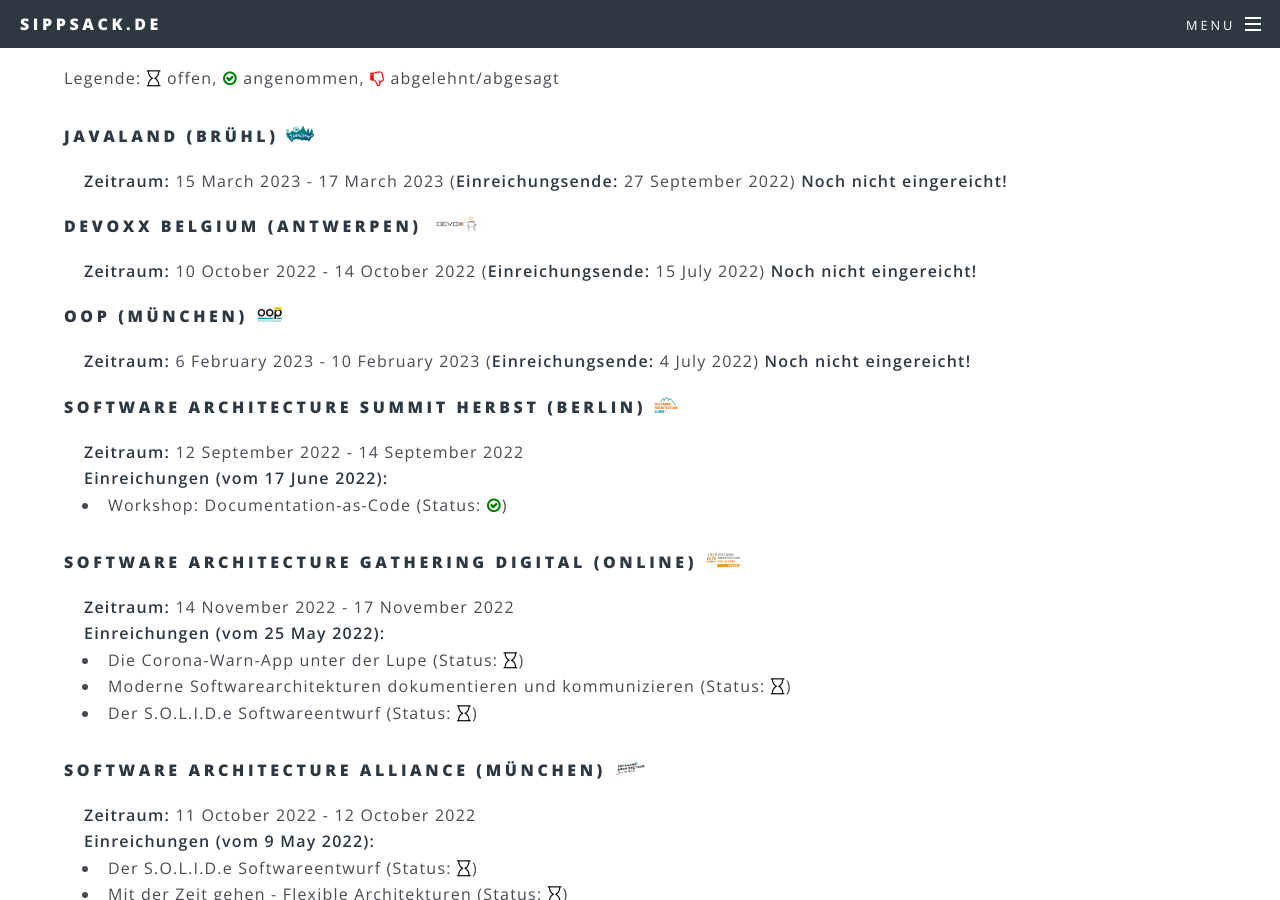
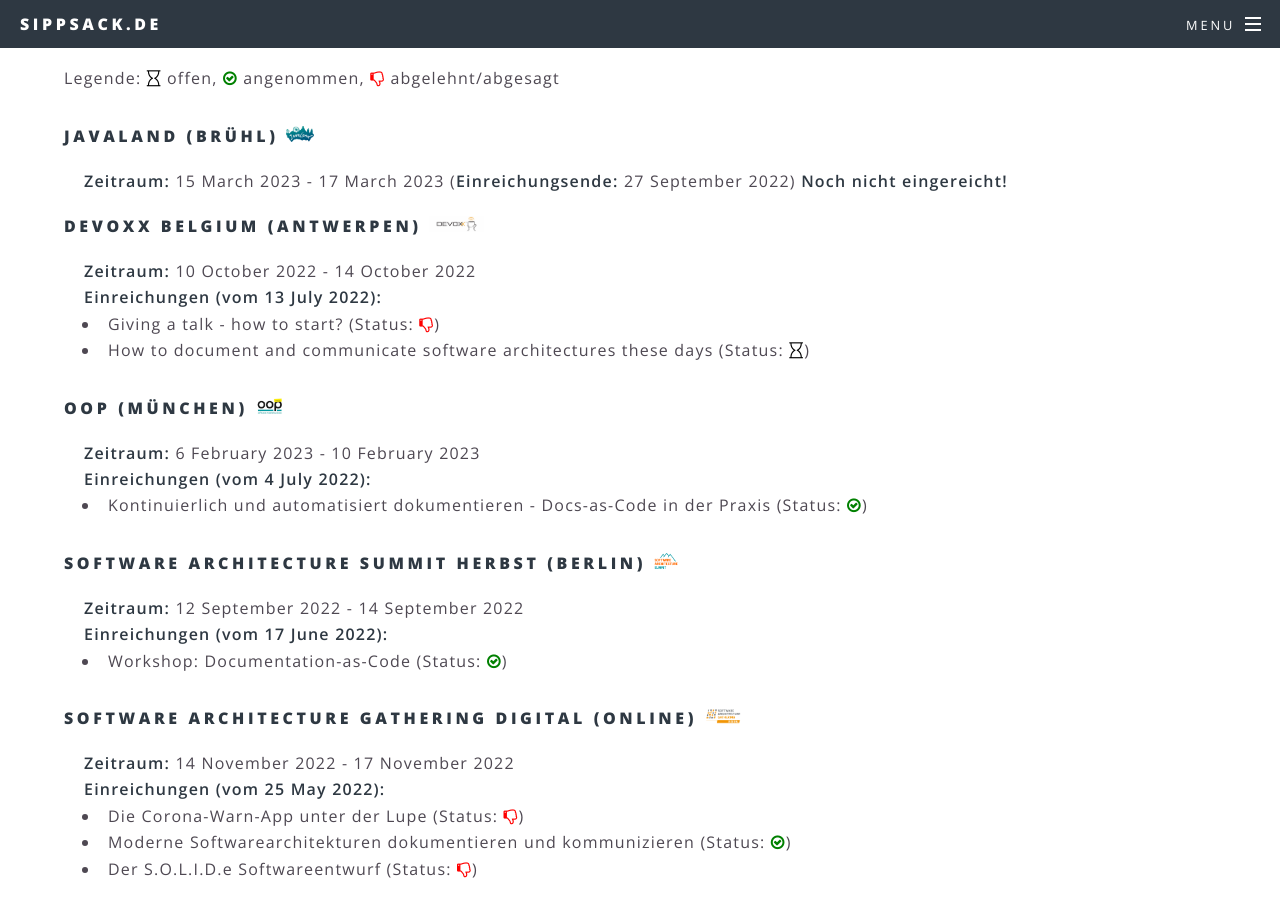
Before and after one commit to sippsack/sippsack.github.io, a Jekyll site: the page built from cfps.html, in a window 1280 px wide and 900 px high, scrolled down 494 px. Built offline with Jekyll 4.4.1, drawn with Linux system fonts in a browser that asks for light colours.

Commit message:
update call for proposals

```diff
--- a/_data/cfps.yaml
+++ b/_data/cfps.yaml
@@ -9,14 +9,17 @@
       from: 2022-10-10
       till: 2022-10-14
       deadline: 2022-07-15
-      submitted:
+      submitted: 2022-07-13
       talks:
+        "Giving a talk - how to start?": n
+        "How to document and communicate software architectures these days": o
   - oop:
       from: 2023-02-06
       till: 2023-02-10
       deadline: 2022-07-04
-      submitted:
+      submitted: 2022-07-4
       talks:
+        "Kontinuierlich und automatisiert dokumentieren - Docs-as-Code in der Praxis": x
   - archsummit2:
       from: 2022-09-12
       till: 2022-09-14
@@ -30,19 +33,19 @@
       deadline: 2022-05-25
       submitted: 2022-05-25
       talks:
-        - Die Corona-Warn-App unter der Lupe
-        - Moderne Softwarearchitekturen dokumentieren und kommunizieren
-        - Der S.O.L.I.D.e Softwareentwurf
+        "Die Corona-Warn-App unter der Lupe": n
+        "Moderne Softwarearchitekturen dokumentieren und kommunizieren": x
+        "Der S.O.L.I.D.e Softwareentwurf": n
   - saa:
       from: 2022-10-11
       till: 2022-10-12
       deadline: 2022-05-09
       submitted: 2022-05-09
       talks:
-        - Der S.O.L.I.D.e Softwareentwurf
-        - Mit der Zeit gehen - Flexible Architekturen
-        - Documentation-as-Code
-        - Domain Driven Design für Dummies
+        "Der S.O.L.I.D.e Softwareentwurf": n
+        "Mit der Zeit gehen - Flexible Architekturen": x
+        "Documentation-as-Code": n
+        "Domain Driven Design für Dummies": n
   - jfn:
       from: 2022-10-16
       deadline: 2022-06-01
@@ -129,9 +132,9 @@
       talks:
         "Docs-as-Code": n
         "Moderne Softwarearchitekturdokumentation (Workshop)": n
-        "Pattern Matching mit Java": n
+        "Pattern Matching mit Java": x
         "Pattern Matching mit Java (Workshop)": x
-        "Java 18 + 19": x
+        "Java 18 + 19": n
   - jfs:
       from: 2022-07-07
       till: 2022-07-07
```
